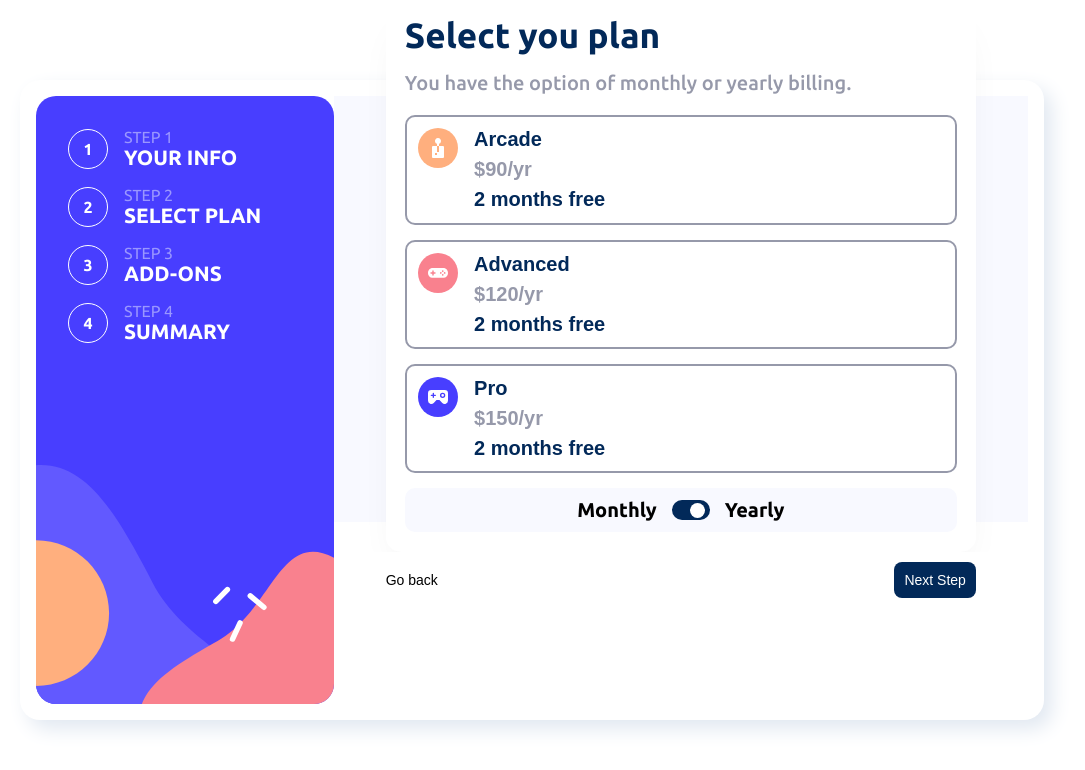
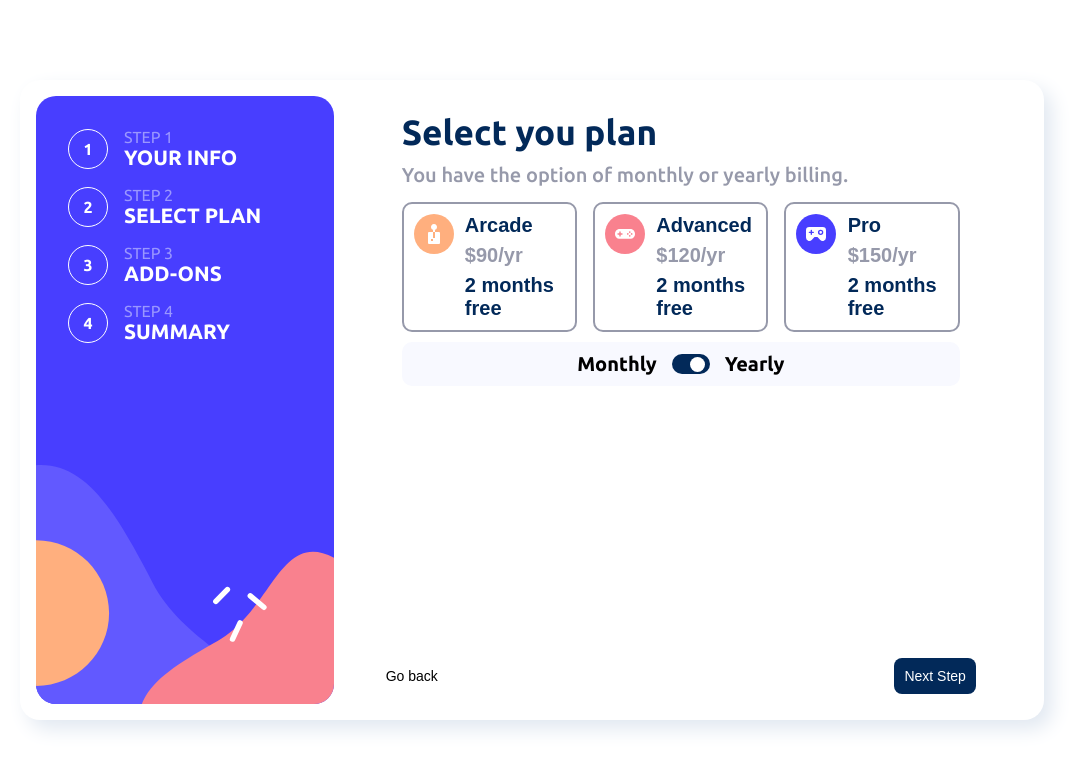
Before and after one commit to Pe-KaY/multi-step-form, an Angular app: page /plan in a window 1280 px wide. Shown: the top 770 px of the page, without its empty margins (108-1193 px from the left). Built offline with nearby package versions, Linux system fonts and the light colour scheme.

Commit message:
responsiveness for plan component completed

```diff
--- a/src/app/multistepform/multistepform.component.css
+++ b/src/app/multistepform/multistepform.component.css
@@ -83,6 +83,10 @@
     flex-direction: row;
     height: 80%;
   }
+  .form__rightSide {
+    height: 100%;
+    background: none;
+  }
   .form__leftSide {
     background-image: url("../../assets/bg-sidebar-desktop.svg");
     background-repeat: no-repeat;
--- a/src/app/plan/plan.component.css
+++ b/src/app/plan/plan.component.css
@@ -11,12 +11,12 @@
 .planContainer .planContainer__details {
   display: flex;
   flex-direction: column;
-  gap: 15px;
+  gap: 10px;
   width: 85%;
   /* height: 566px; */
   margin-inline: auto;
   border-radius: 15px;
-  padding: 1.2rem;
+  padding: 1rem;
   margin-top: -100px;
   background-color: var(--bg-primary);
   box-shadow: 0px 25px 40px -20px rgba(0, 0, 0, 0.1);
@@ -26,7 +26,7 @@
   display: flex;
   flex-direction: column;
   justify-content: space-between;
-  gap: 15px;
+  gap: 10px;
   margin-bottom: 5px;
   /* height: 80px; */
 }
@@ -42,14 +42,26 @@
   font-weight: 500;
 }
 
-.planContainer__details .plan {
+.planContainer__details .planDiv {
   display: flex;
-  padding: 0.7rem;
+  flex-direction: column;
+  /* padding: 0.7rem; */
   gap: 1rem;
+  /* border-radius: 10px; */
+  /* border: 2px solid var(--clr-grey); */
+  /* background: none; */
+}
+
+.planDiv .plan {
+  display: flex;
+  width: 100%;
+  padding: 10px;
+  gap: 0.7rem;
   border-radius: 10px;
   border: 2px solid var(--clr-grey);
   background: none;
 }
+
 .planContainer__details .plan:hover,
 .planContainer__details .plan:active {
   border: 2px solid var(--text-clr-purple);
@@ -156,4 +168,13 @@ button.goBack {
 }
 
 @media (min-width: 1024px) {
+  .planContainer .planContainer__details {
+    background: none;
+    box-shadow: none;
+    margin-top: 0;
+  }
+  .planContainer__details .planDiv {
+    /* display: flex; */
+    flex-direction: row;
+  }
 }
--- a/src/app/plan/plan.component.html
+++ b/src/app/plan/plan.component.html
@@ -4,6 +4,7 @@
       <h3>Select you plan</h3>
       <p>You have the option of monthly or yearly billing.</p>
     </div>
+    <div class="planDiv">
       <button class="plan">
         <div class="plan-type__img">
           <img src="../../assets/icon-arcade.svg" alt="arcade icon" />
@@ -34,6 +35,7 @@
           <p class="duration">2 months free</p>
         </div>
       </button>
+    </div>
 
     <div class="options-container">
       <div class="options">
```
Lines whose indentation alone changed are shown as unchanged.
